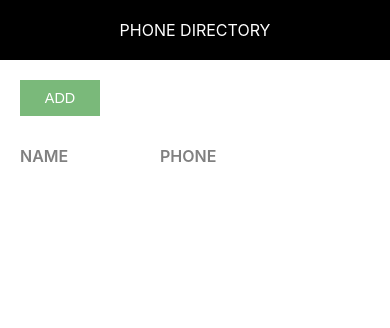
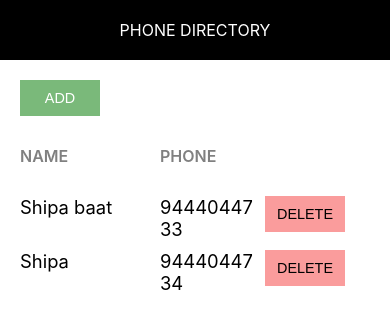
Before and after one commit to navvenraj/phone-directory, a React (Create React App) app: page / in a window 390 px wide. Shown: the top 328 px of the page. Built offline with nearby package versions, Linux system fonts and the light colour scheme.

Commit message:
Added ‘PhoneDirectory’ as smart component, renamed ‘App’ as ‘ShowSubscribers’ and converted ‘AddSubscribers’ and ‘ShowSubscribers’ as dumb components

```diff
--- a/src/AddSubscriber.js
+++ b/src/AddSubscriber.js
@@ -1,6 +1,8 @@
 import React, { Component } from 'react';
 import Header from './Header.js';
 import './AddSubscriber.css';
+import PhoneDirectory from './PhoneDirectory';
+import { PropTypes } from 'react';
 
 class AddSubscriber extends Component {
 
@@ -21,6 +23,13 @@
         console.log(this.state);
     }
 
+    onFormSubmitted = (e) => {
+        e.preventDefault();
+        this.props.addSubscriberHandler(this.state);
+        this.setState({ id: 0, name: '', phone: '' });
+
+    }
+
     render() {
 
         const { name, phone } = this.state;
@@ -30,7 +39,7 @@
                 <Header heading="Add Subscriber" />
                 <div className="component-body-container">
                     <button className="custom-btn">Back</button>
-                    <form className="subscriber-form">
+                    <form className="subscriber-form" onSubmit={this.onFormSubmitted.bind(this)}>
                         <label htmlFor="name" className="label-control">Name: </label><br/>
                         <input id="name" type="text" className="input-control" name="name" onChange={this.inputChangedHandler}/><br/><br/>
                         <label htmlFor="phone" className="label-control">Phone: </label><br/>
--- /dev/null
+++ b/src/PhoneDirectory.js
@@ -0,0 +1,50 @@
+
+import React, { Component } from 'react';
+import AddSubscriber from './AddSubscriber';
+import ShowSubscribers from './ShowSubscribers';
+
+
+
+class PhoneDirectory extends Component {
+    constructor() {
+        super();
+        this.state = {
+            subscribersList: [{
+                id: 1,
+                name: 'Shipa baat',
+                phone: '9444044733'
+            },
+
+            {
+                id: 2,
+                name: 'Shipa',
+                phone: '9444044734'
+            }
+
+            ] //we going to maintain all our subscriber list in this subcriberlist[] component and dumb component will render from here.
+        }
+    }
+
+    addSubscriberHandler = (newSubscriber) => {
+        let subscribersList = this.state.subscribersList;
+        if (subscribersList.length > 0) {
+            newSubscriber.id = subscribersList[subscribersList.length - 1].id + 1;
+        } else {
+            newSubscriber.id = 1;
+        }
+        subscribersList.push(newSubscriber);
+        this.setState({ subscribersList: subscribersList });
+        console.log("Phone directory");
+        console.log(this.state.subscribersList);
+    }
+
+    render() {
+        return (
+
+            //<AddSubscriber addSubscriberHandler={this.addSubscriberHandler}/>
+            <ShowSubscribers subscribersList = {this.state.subscribersList}/>
+        )
+    }
+
+}
+export default PhoneDirectory;
--- a/src/App.css
+++ b/src/ShowSubscribers.css
@@ -1,8 +1,4 @@
 
-.add-btn {
-    background: #7ab97a;
-    color: #fff;
-}
 
 .grid-container {
     display: grid;
--- a/src/App.js
+++ b/src/ShowSubscribers.js
@@ -3,7 +3,7 @@
 import React, { Component } from 'react';
 import Header from './Header.js';
 import './Header.css';
-import './App.css';
+import './ShowSubscribers.css';
 
 
 /*
@@ -24,14 +24,8 @@
     }
   ]
   */
- class App extends Component{
+ class ShowSubscribers extends Component{
 
-  constructor(){
-    super();
-    this.state = {
-      subscribersListToShow: []
-    }
-  }
 
   render(){
     return (
@@ -47,7 +41,7 @@
           </div>
 
           {
-            this.state.subscribersListToShow.map(sub =>{
+            this.props.subscribersList.map(sub =>{
               return <div key={sub.id} className="grid-container">
               <span className="grid-item">{sub.name}</span>
               <span className="grid-item">{sub.phone}</span>
@@ -67,4 +61,4 @@
 
 }
 
-export default App;
+export default ShowSubscribers;
--- a/src/index.js
+++ b/src/index.js
@@ -1,19 +1,21 @@
 import React from 'react';
 import ReactDOM from 'react-dom';
 import './index.css';
-import App from './App';
+import ShowSubscribers from './ShowSubscribers';
 import AddSubscriber from './AddSubscriber'
 import reportWebVitals from './reportWebVitals';
 import './common/common.css';
+import PhoneDirectory from './PhoneDirectory'
 
-
-
+/*
 ReactDOM.render(
   <React.StrictMode>
-    <App />
+    <ShowSubscribers />
   </React.StrictMode>,
   document.getElementById('root')
 );
+*/
+
 
 /*
 ReactDOM.render(
@@ -24,6 +26,15 @@
 );
 */
 
+ReactDOM.render(
+  <React.StrictMode>
+    <PhoneDirectory />
+  </React.StrictMode>,
+  document.getElementById('root')
+);
+
+
+
 
 // If you want to start measuring performance in your app, pass a function
 // to log results (for example: reportWebVitals(console.log))
```
Also changed, not shown: 1 other file (tests, documents, lock files or other folders).
